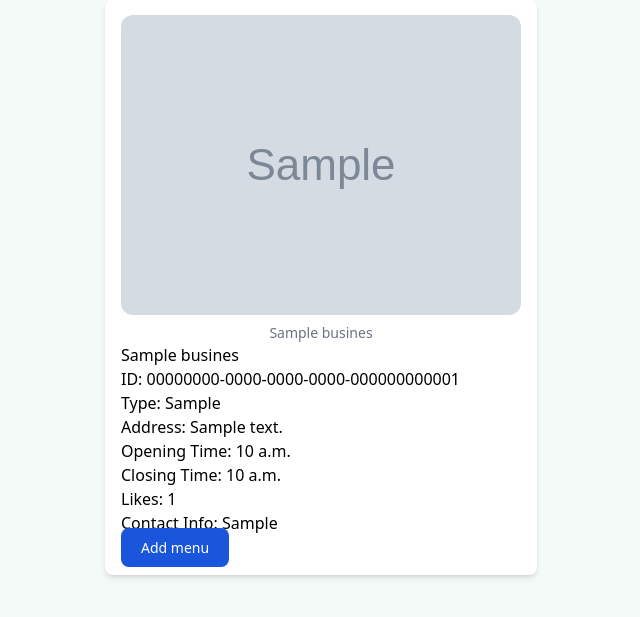
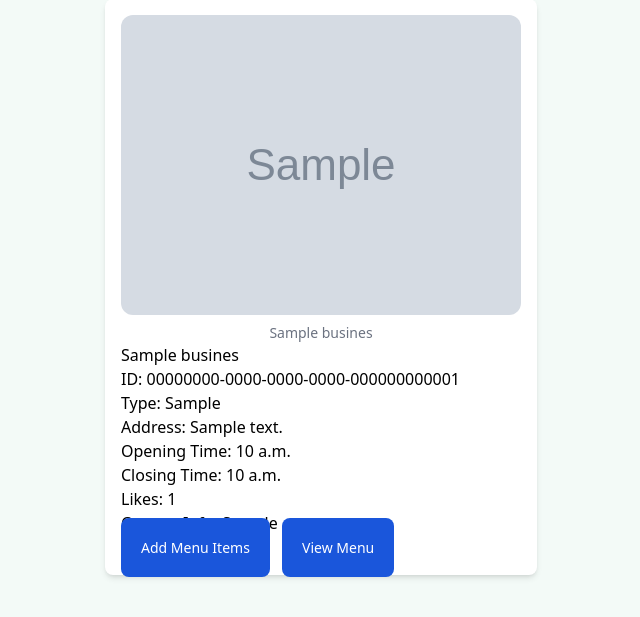
Before and after one commit to ZaneFerns360/Django-CRUD, a Django app: page /my_business/00000000-0000-0000-0000-000000000001/ in a window 1280 px wide. Shown: the part 155-772 px from the top of the page, without its empty margins (319-959 px from the left). Run offline with Django 4.2, Linux system fonts and the light colour scheme; a user stored in the database is signed in; tables that the repository leaves empty hold one stand-in row (values such as "Sample post"); grey boxes marked "Sample" are stand-in pictures; style sheets or scripts are compiled from the project's sources; some libraries are stand-ins or nearby versions.

Commit message:
links added

```diff
--- a/templates/your_business.html
+++ b/templates/your_business.html
@@ -34,8 +34,14 @@
       <!-- Add more details as needed -->
       <a
         href="{% url 'create_menu_item' business.id %}"
-        class="mb-2 me-2 rounded-lg bg-blue-700 px-5 py-2.5 text-sm font-medium text-white hover:bg-blue-800 focus:outline-none focus:ring-4 focus:ring-blue-300 dark:bg-blue-600 dark:hover:bg-blue-700 dark:focus:ring-blue-800"
-        >Add menu</a
+        class="mb-2 me-2 rounded-lg bg-blue-700 px-5 py-5 text-sm font-medium text-white hover:bg-blue-800 focus:outline-none focus:ring-4 focus:ring-blue-300 dark:bg-blue-600 dark:hover:bg-blue-700 dark:focus:ring-blue-800"
+        >Add Menu Items</a
+      >
+
+      <a
+        href="{% url 'create_menu_item' business.id %}"
+        class="mb-2 me-2 rounded-lg bg-blue-700 px-5 py-5 text-sm font-medium text-white hover:bg-blue-800 focus:outline-none focus:ring-4 focus:ring-blue-300 dark:bg-blue-600 dark:hover:bg-blue-700 dark:focus:ring-blue-800"
+        >View Menu</a
       >
     </div>
   </div>
```
Also changed, not shown: templates/view_menu.html (added).
